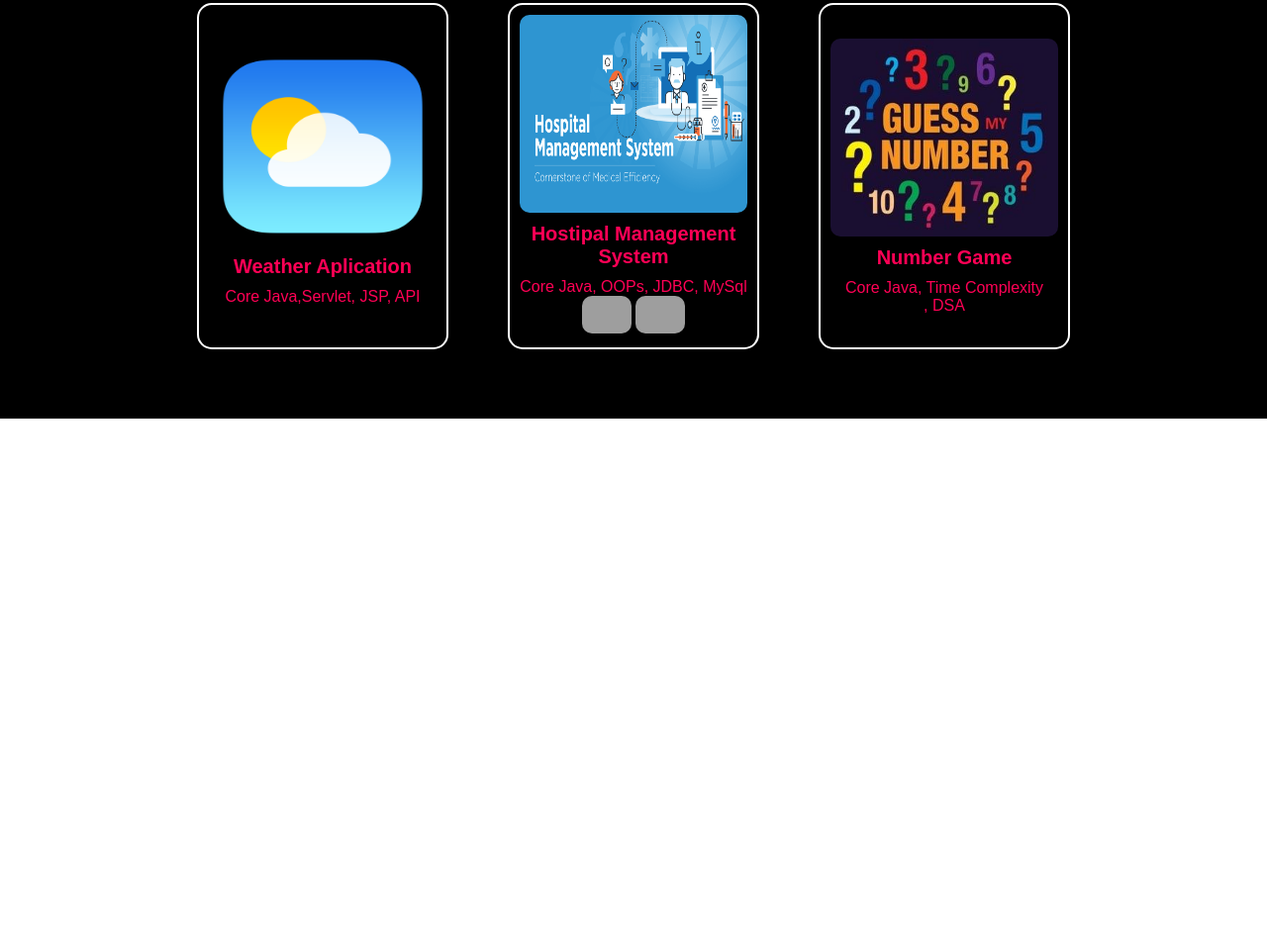
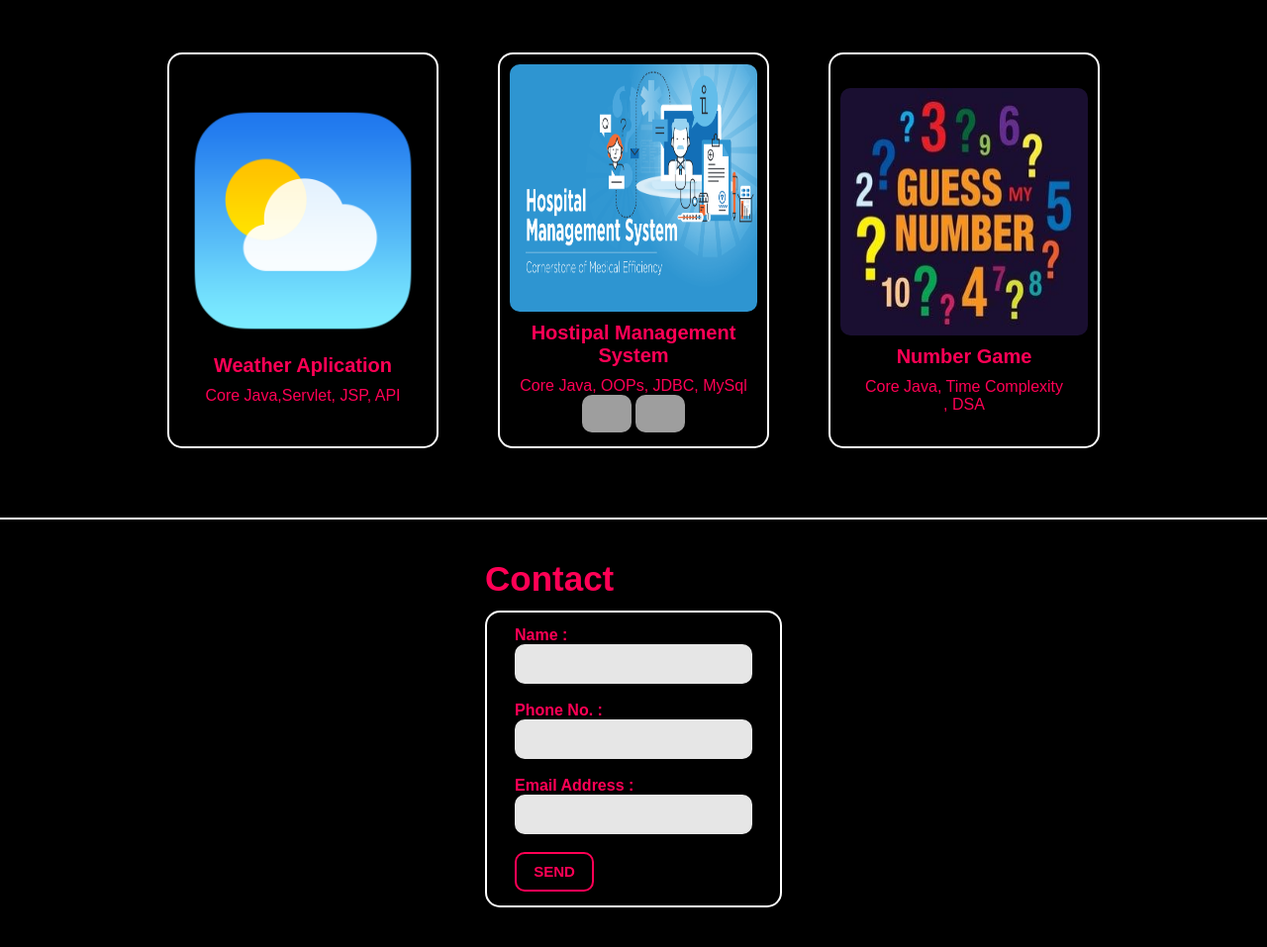
Before and after one commit to Riddh2003/Portfolio, a plain HTML site: page index.html in a window 1280 px wide. Shown: the part 2470-3427 px from the top of the page at 99% size. Before the commit the page ends 2895 px from the top, so only its background shows below. Drawn offline with Linux system fonts and the light colour scheme; grey boxes are pictures that could not be loaded.

Commit message:
add all.

```diff
--- a/design.css
+++ b/design.css
@@ -194,7 +194,7 @@ body{
 }
 #Project h1{
     font-size: 35px;
-    margin-left: 9%;
+    margin-left: 7%;
 }
 .Project-container{
     display: flex;
@@ -213,8 +213,8 @@ body{
     cursor: pointer;
 }
 .Project-box img{
-    width: 230px;
-    height: 200px;
+    width: 250px;
+    height: 250px;
     border-radius: 10px;
 }
 .Project-box .github,.Project-box .figma{
@@ -230,11 +230,54 @@ body{
 .Project-box p{
     text-align: center;
 }
+
+/* ---------Contact--------- */
+#Contact{
+    padding: 40px 20px;
+    background-color: black;
+    color:rgb(255, 0, 85);
+    display: flex;
+    justify-content: center;
+}
+#Contact h1{
+    font-size: 35px;
+    margin-bottom: 4%;
+}
+.contact-class{
+    display: flex;
+    justify-content:center;
+    align-items: center;
+    border: 2px solid white;
+    border-radius: 15px;
+    width: 300px;
+    height: 300px;
+}
+.contact-class input{
+    width: 30vb;
+    height: 5vh;
+    background-color: rgba(255, 255, 255,0.9);
+    border: 0;
+    border-radius: 10px;
+}
+input[type=submit]{
+    width: 10vb;
+    color: rgb(255,0,85);
+    font-size: 15px;
+    font-weight: 600;
+    background-color: transparent;
+    border: 2px solid rgb(255,0,85);
+    cursor: pointer;
+}
+input[type=submit]:hover{
+    background-color: rgb(255, 0, 85);
+    color: black;
+}
+
 /* -------------media-quries-for-small-screen-------------- */
 
 @media only screen and (max-width : 800px){
-    #menubar,#Home,#Skill,#certification{
-        width: fit-content;
+    #menubar,#Home,#Skill,#certification,#Project{
+        width: 100%;
     }
     #menubar h1{
         text-align: center;
--- a/index.html
+++ b/index.html
@@ -132,7 +132,7 @@
         <h1>Projects</h1>
         <div class="Project-container">
             <div class="Project-box">
-                <img src="photo2.jpg" class="portfolio">
+                <img src="photo3.jpg" class="portfolio">
                 <p class="ptitle">Portfolio</p>
                 <p>HTML/CSS, JavaScript</p>
             </div>
@@ -167,6 +167,25 @@
             </div>
         </div>
     </section>
+    <section id="Contact">
+        <div>
+            <h1>Contact</h1>
+            <div class="contact-class">
+                <form>
+                    <strong><label>Name : </label></strong><br>
+                    <input type="text" name="name" />
+                    <br><br>
+                    <strong><label>Phone No. : </label></strong><br>
+                    <input type="text" name="name" />
+                    <br><br>
+                    <strong><label>Email Address : </label></strong><br>
+                    <input type="text" name="name" />
+                    <br><br>
+                    <input type="submit" value="SEND"/>
+                </form>
+            </div>
+        </div>
+    </section>
     <script src="portfolio.js"></script>
 </body>
 </html>
```
Also changed, not shown: photo3.jpg (added).
